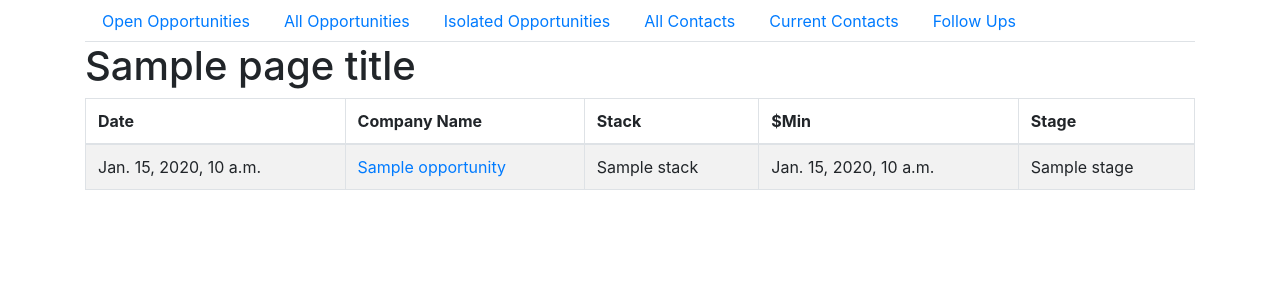
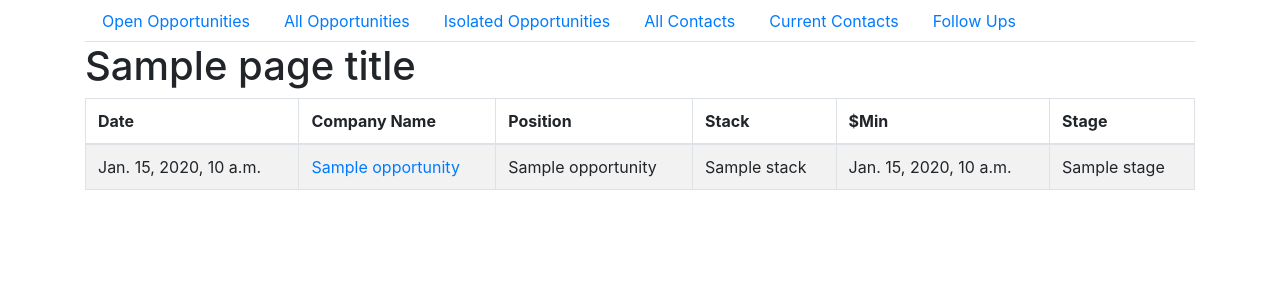
Before and after one commit to scedastic/opportunity_tracker, a Django app: template opportunity_tracker/templates/opportunities.html in a window 1280 px wide. Shown: the top 300 px of the page. Run offline with Django 4.2, Linux system fonts and the light colour scheme; the template is opened without the code that fills it: most values are stand-ins (such as "Sample title", 1, 10 or a date in 2020); some libraries are stand-ins or nearby versions.

Commit message:
add position

```diff
--- a/opportunity_tracker/templates/opportunities.html
+++ b/opportunity_tracker/templates/opportunities.html
@@ -5,6 +5,7 @@
             <thead>
                 <th>Date</th>
                 <th>Company Name</th>
+                <th>Position</th>
                 <th>Stack</th>
                 <th>$Min </th>
                 <th>Stage </th>
@@ -14,6 +15,7 @@
                 <tr>
                     <td>{{ o.initiation_date|default_if_none:"" }}</td>
                     <td><a href="{% url 'opportunity_view' o.id %}">{{ o.company_name }}</a> </td>
+                    <td>{{ o.job_title }}</td>
                     <td>{{ o.stack }}</td>
                     <td>{{ o.posted_minimum }}</td>
                     <td>{{ o.stage }}</td>
```
